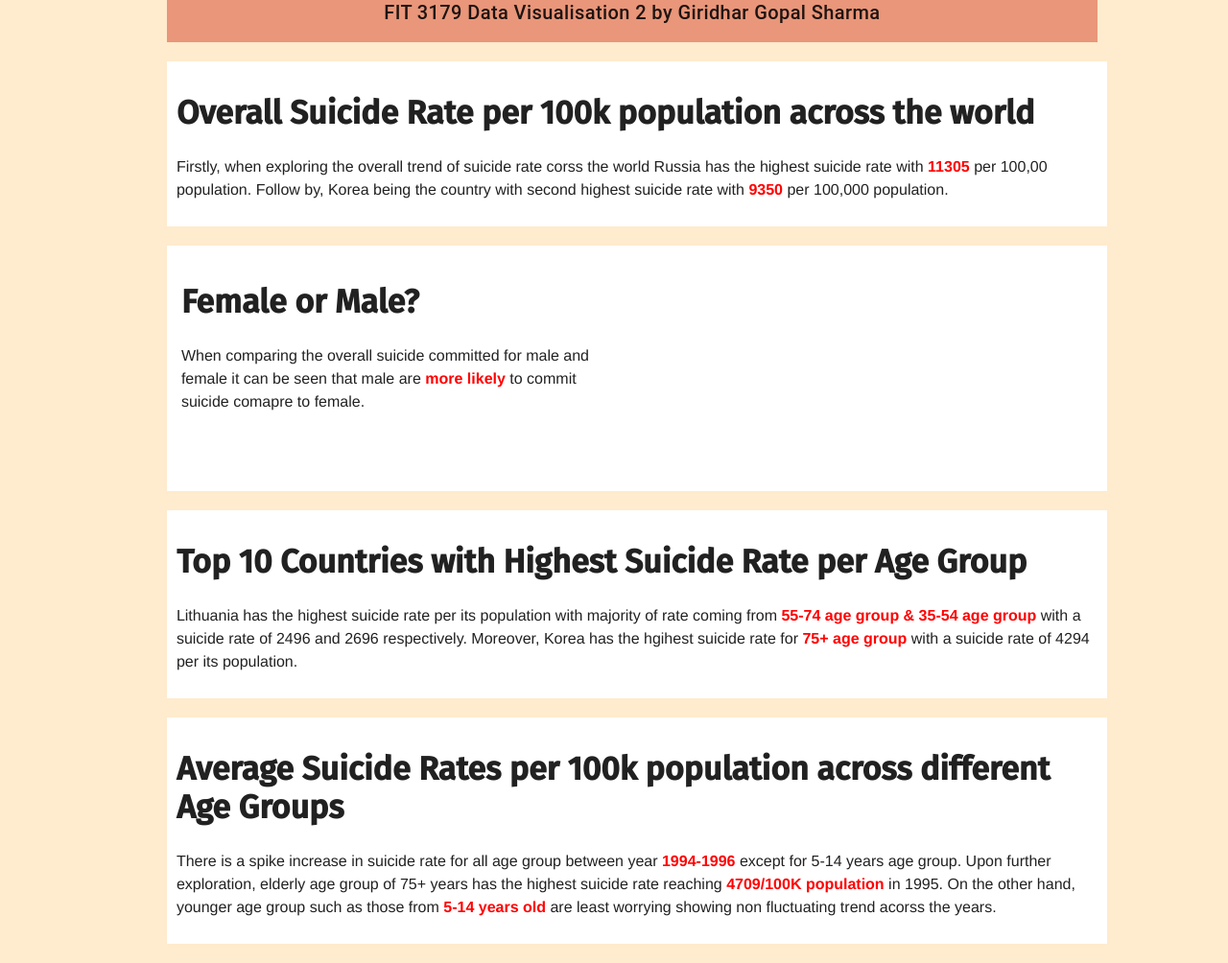
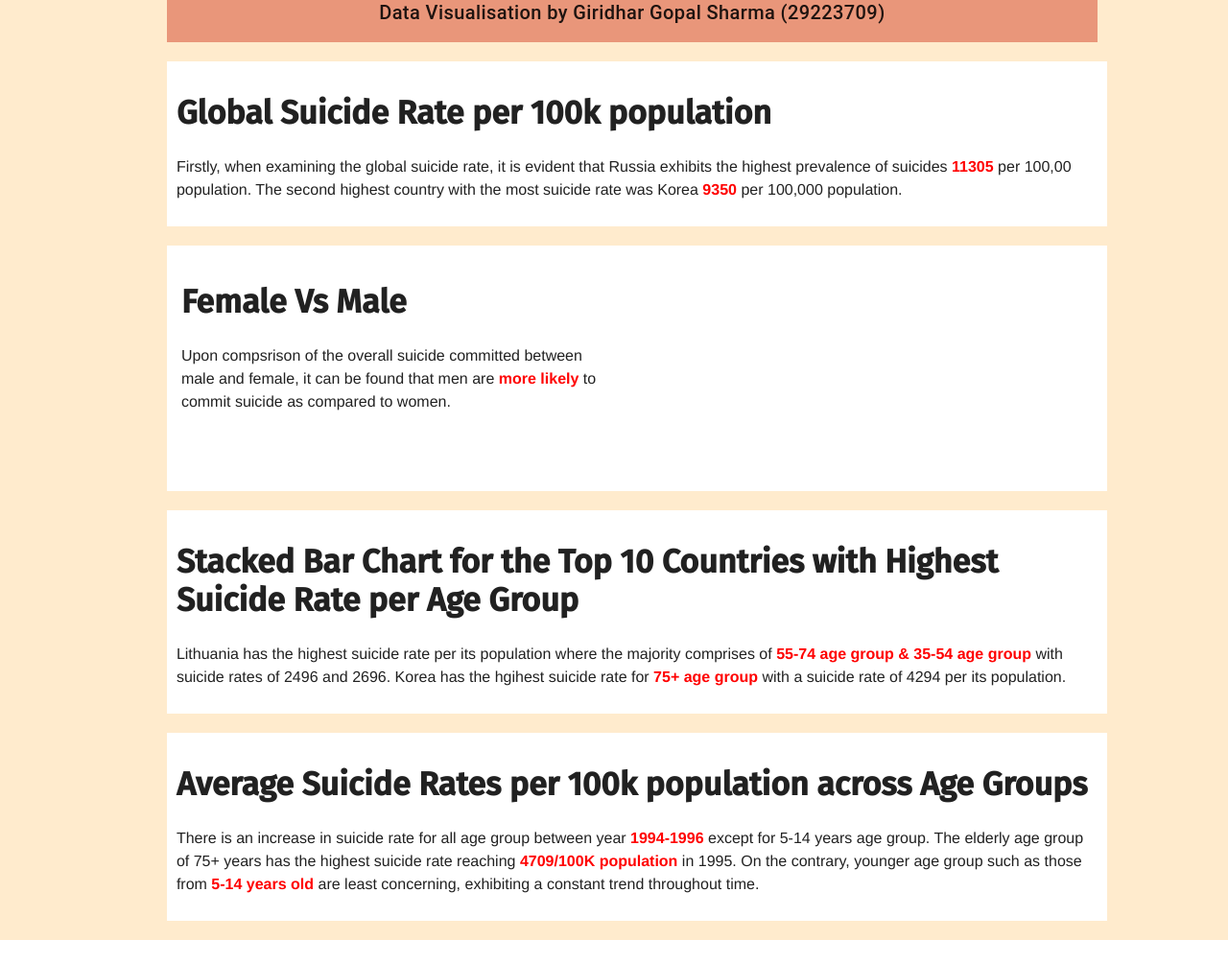
Before and after one commit to GiridharSharma11/Assignment2Visualisation2, a plain HTML site: page index.html in a window 1280 px wide. Shown: the part 126-1130 px from the top of the page at 96% size. After the commit the page ends 1106 px from the top, so only its background shows below. Drawn offline with nearby package versions, Linux system fonts and the light colour scheme; files that its build step writes are made by us from their sources; a script that the page names is missing; files whose address does not match are found by name.

Commit message:
Update index.html

```diff
--- a/index.html
+++ b/index.html
@@ -29,7 +29,7 @@
         <div class="pure-u-1 pure-u-md-3-24"></div>
         <div class="pure-u-1 pure-u-md-18-24" id = "title">
             <h1>WORLD SUICIDE RATE (1985-2016)</h1>
-            <h5>FIT 3179 Data Visualisation 2 by Giridhar Gopal Sharma</h5>
+            <h5>Data Visualisation by Giridhar Gopal Sharma (29223709)</h5>
         </div>
         <div class="pure-u-1 pure-u-md-3-24"></div>
     </div>
@@ -38,11 +38,10 @@
     <div class="pure-g">
         <div class="pure-u-1 pure-u-md-3-24"> </div>
         <div class="pure-u-1 pure-u-md-18-24" id = 'row'>
-            <h3>Overall Suicide Rate per 100k population across the world</h3>
-            <p> Firstly, when exploring the overall trend of suicide rate corss the world Russia has the highest suicide rate with
-                 <span class = "bold_red">11305 </span> per 100,00 population. Follow by, Korea being the country with second highest
-                 suicide rate with <span class = "bold_red">9350 </span> per 100,000 population.
-
+            <h3>Global Suicide Rate per 100k population</h3>
+            <p> Firstly, when examining the global suicide rate, it is evident that Russia exhibits the highest prevalence of suicides
+                <span class = "bold_red">11305 </span> per 100,00 population. The second highest country with the most suicide rate was Korea
+                 <span class = "bold_red">9350 </span> per 100,000 population.
             </p>
             <div id="map"></div>
         </div>
@@ -54,10 +53,10 @@
         <div class="pure-u-1 pure-u-md-1-8"> </div>
         <div class="pure-u-1 pure-u-md-18-24" id = 'row'>
             <div class="pure-u-1 pure-u-md-11-24">
-                <h3>Female or Male?</h3>
+                <h3>Female Vs Male</h3>
                 <p>
-                    When comparing the overall suicide committed for male and female it can be seen that male are <span class = "bold_red">more likely</span>
-                    to commit suicide comapre to female.
+                 Upon compsrison of the overall suicide committed between male and female, it can be found that men are <span class = "bold_red">more likely</span>
+                    to commit suicide as compared to women.
                 </p>
                 <div id="waffle"></div>
 
@@ -70,9 +69,9 @@
     <div class="pure-g">
         <div class="pure-u-1 pure-u-md-3-24"> </div>
         <div class="pure-u-1 pure-u-md-18-24" id = 'row'>
-            <h3>Top 10 Countries with Highest Suicide Rate per Age Group</h3>
-            <p> Lithuania has the highest suicide rate per its population with majority of rate coming from <span class = "bold_red">55-74 age group & 35-54 age group</span>
-                with a suicide rate of 2496 and 2696 respectively. Moreover, Korea has the hgihest suicide rate for <span class = "bold_red"> 75+ age group</span>
+            <h3>Stacked Bar Chart for the Top 10 Countries with Highest Suicide Rate per Age Group</h3>
+            <p> Lithuania has the highest suicide rate per its population where the majority comprises of <span class = "bold_red">55-74 age group & 35-54 age group</span>
+                with  suicide rates of 2496 and 2696. Korea has the hgihest suicide rate for <span class = "bold_red"> 75+ age group</span>
                 with a suicide rate of 4294 per its population.
             </p>
             <div id="stack"></div>
@@ -84,12 +83,11 @@
     <div class="pure-g">
         <div class="pure-u-1 pure-u-md-3-24"> </div>
         <div class="pure-u-1 pure-u-md-18-24" id = 'row'>
-            <h3>Average Suicide Rates per 100k population across different Age Groups</h3>
-            <p> There is a spike increase in suicide rate for all age group between year <span class = "bold_red">1994-1996</span>
-                except for 5-14 years age group. Upon further exploration, elderly age group of 75+ years has the highest suicide rate reaching
-                <span class = "bold_red">4709/100K population</span> in 1995. On the other hand, younger age group such as those from
-                <span class = "bold_red">5-14 years old</span> are least worrying showing non fluctuating trend acorss the years.
-
+            <h3>Average Suicide Rates per 100k population across Age Groups</h3>
+            <p> There is an increase in suicide rate for all age group between year <span class = "bold_red">1994-1996</span>
+                except for 5-14 years age group. The elderly age group of 75+ years has the highest suicide rate reaching
+                <span class = "bold_red">4709/100K population</span> in 1995. On the contrary, younger age group such as those from
+                <span class = "bold_red">5-14 years old</span> are least concerning, exhibiting a constant trend throughout time.
             </p>
             <div id="line"></div>
         </div>
```
